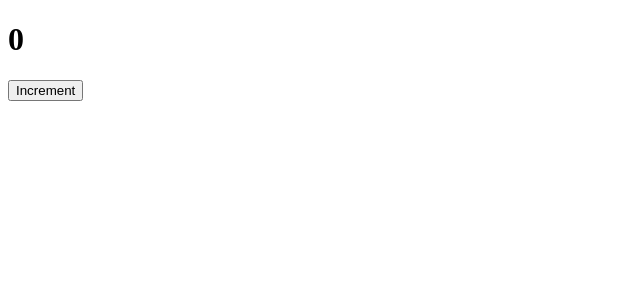
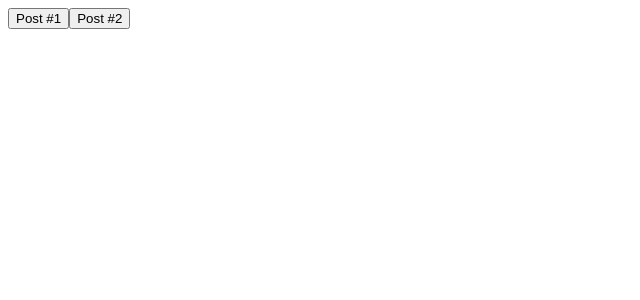
Before and after one commit to Sait-C/vuex-initial, a Vue app: page / in a window 1280 px wide. Shown: the top 300 px of the page, without its empty margins (0-640 px from the left). Built offline with nearby package versions, Linux system fonts and the light colour scheme.

Commit message:
More on Mutations (New example with test posts data)

```diff
--- a/src/App.vue
+++ b/src/App.vue
@@ -1,21 +1,31 @@
 <template>
-  <h1>
-    {{ store.state.count }}
-  </h1>
-  <button @click="click">Increment</button>
+  <button @click="click(post)" v-for="post in posts" :key="post.id">
+    {{ post.title }}
+  </button>
+  {{ store.state.postId }}
 </template>
 
 <script setup>
 import { useStore } from 'vuex';
 
+const posts = [
+  { id: 1, title: 'Post #1' },
+  { id: 2, title: 'Post #2' },
+]
 const store = useStore();
 
-const click = () => {
-  // commit the mutation
-  store.commit('increment', 10);
+const click = (post) => {
+  store.commit('setPostId', post.id);
 }
 
-console.log(store);
+/* if we prefer the setup function instead of script setup
+return {
+  click,
+  postId: computed(() => store.state.postId)
+  store,
+}
+*/
+
 </script>
 
 <style scoped>
--- a/src/store.js
+++ b/src/store.js
@@ -1,17 +1,18 @@
 import { createStore } from 'vuex';
 
 export const store = createStore({
-    state() { // it is like data() {return{}}
+    // because the state is reactive,
+    //it's going to rerender the component and everything is going to updated
+    state() {
         return {
-            count: 0 // it is going to be reactive
+            postId: null
         }
     },
 
     // This is where all your methods go that are going to update the state.
     mutations: {
-        increment(state, payload) {
-            //state.count += 1;
-            state.count += payload;
+        setPostId(state, postId) {
+            state.postId = postId;
         }
     }
 })
```
